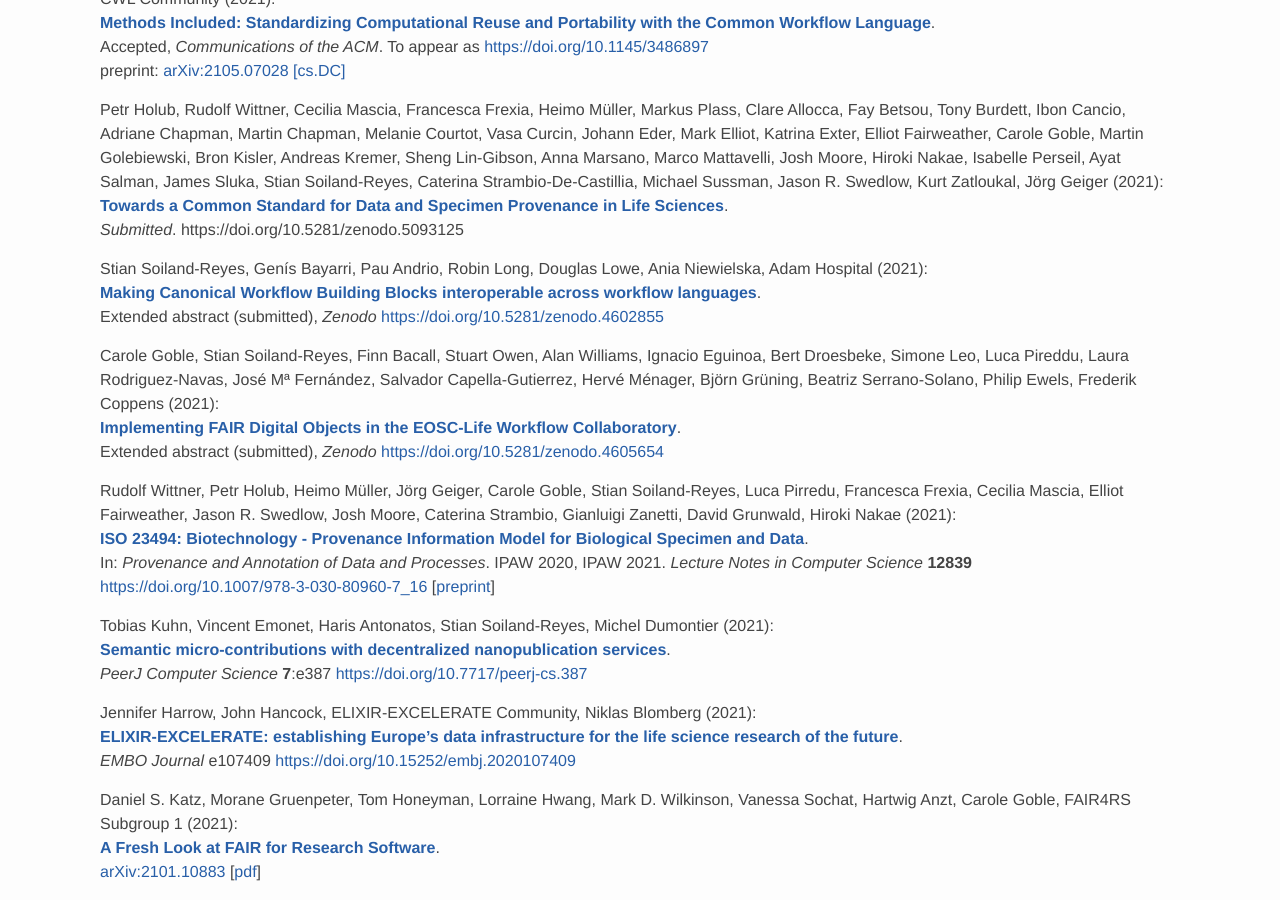
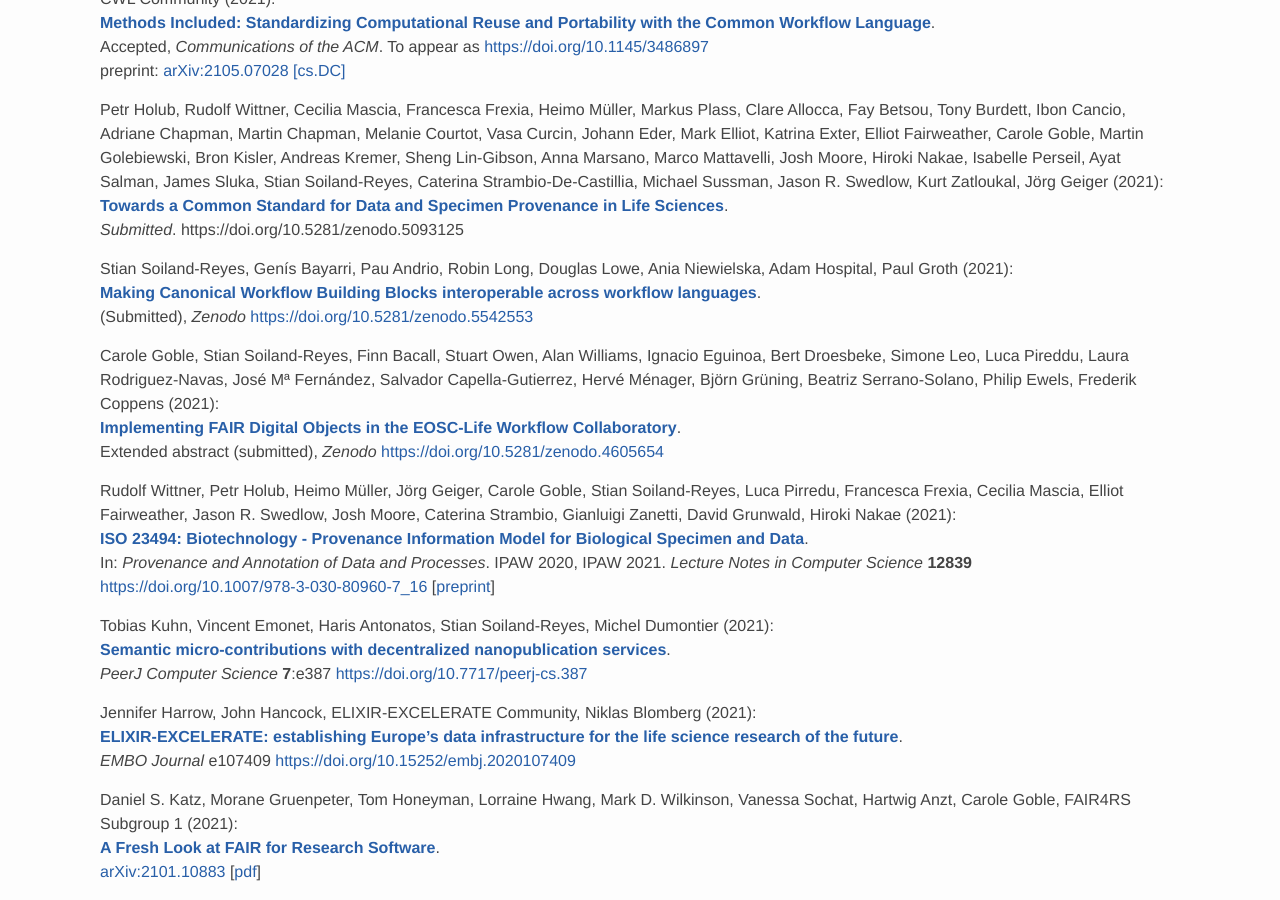
Before and after one commit to eScienceLab/eScienceLab.github.io, a Jekyll site: the page built from publications/index.md, in a window 1280 px wide and 900 px high, scrolled down 913 px. Built offline with Jekyll 4.4.1, drawn with Linux system fonts in a browser that asks for light colours; comment, search, counter and statistics services are not loaded.

Commit message:
https://doi.org/10.5281/zenodo.5542553 submitted
to Data Intelligence special issue on CWFR

```diff
--- a/publications/index.md
+++ b/publications/index.md
@@ -72,10 +72,10 @@
 [**Towards a Common Standard for Data and Specimen Provenance in Life Sciences**](https://doi.org/10.5281/zenodo.5093125).
 _Submitted_. https://doi.org/10.5281/zenodo.5093125
 
-Stian Soiland-Reyes, Genís Bayarri, Pau Andrio, Robin Long, Douglas Lowe, Ania Niewielska, Adam Hospital (2021):
-[**Making Canonical Workflow Building Blocks interoperable across workflow languages**](https://doi.org/10.5281/zenodo.4602855).
-Extended abstract (submitted), _Zenodo_
-<https://doi.org/10.5281/zenodo.4602855>
+Stian Soiland-Reyes, Genís Bayarri, Pau Andrio, Robin Long, Douglas Lowe, Ania Niewielska, Adam Hospital, Paul Groth (2021):
+[**Making Canonical Workflow Building Blocks interoperable across workflow languages**](https://doi.org/10.5281/zenodo.5542553).
+(Submitted), _Zenodo_
+<https://doi.org/10.5281/zenodo.5542553>
 
 Carole Goble, Stian Soiland-Reyes, Finn Bacall, Stuart Owen, Alan Williams, Ignacio Eguinoa, Bert Droesbeke, Simone Leo, Luca Pireddu, Laura Rodriguez-Navas, José Mª Fernández, Salvador Capella-Gutierrez, Hervé Ménager, Björn Grüning, Beatriz Serrano-Solano, Philip Ewels, Frederik Coppens (2021):
 [**Implementing FAIR Digital Objects in the EOSC-Life Workflow Collaboratory**](https://doi.org/10.5281/zenodo.4605654).
```
